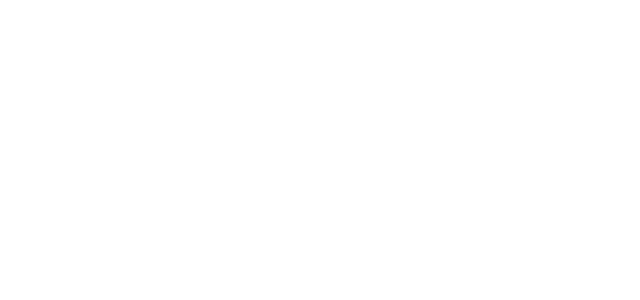
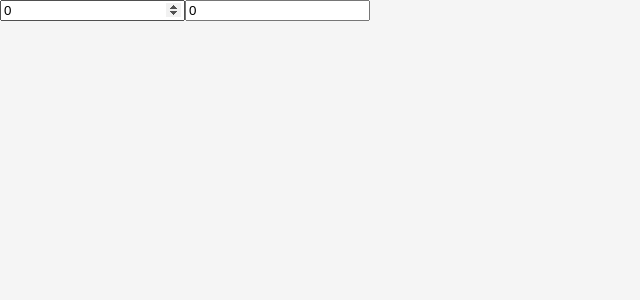
Before and after one commit to Jeongmmin/Kanban-App, a React (Create React App) app: page / in a window 1280 px wide. Shown: the top 300 px of the page, without its empty margins (0-640 px from the left). Built offline with nearby package versions, Linux system fonts and the light colour scheme.

Commit message:
✍ Study get Selector & set Selector

```diff
--- a/src/App.tsx
+++ b/src/App.tsx
@@ -1,77 +1,24 @@
-import { createGlobalStyle } from 'styled-components';
-
-const GlobalStyle = createGlobalStyle`
-/* @import url('https://fonts.googleapis.com/css2?family=Source+Sans+Pro:wght@300;400&display=swap'); */
-/* @import url('https://fonts.googleapis.com/css2?family=PT+Sans:ital,wght@0,700;1,400&display=swap'); */
-@import url('https://fonts.googleapis.com/css2?family=Titillium+Web:wght@300;400&display=swap');
-  html, body, div, span, applet, object, iframe,
-h1, h2, h3, h4, h5, h6, p, blockquote, pre,
-a, abbr, acronym, address, big, cite, code,
-del, dfn, em, img, ins, kbd, q, s, samp,
-small, strike, strong, sub, sup, tt, var,
-b, u, i, center,
-dl, dt, dd, menu, ol, ul, li,
-fieldset, form, label, legend,
-table, caption, tbody, tfoot, thead, tr, th, td,
-article, aside, canvas, details, embed,
-figure, figcaption, footer, header, hgroup,
-main, menu, nav, output, ruby, section, summary,
-time, mark, audio, video {
-  margin: 0;
-  padding: 0;
-  border: 0;
-  /* font-size: 100%; */
-  font: inherit;
-  vertical-align: baseline;
-}
-/* HTML5 display-role reset for older browsers */
-article, aside, details, figcaption, figure,
-footer, header, hgroup, main, menu, nav, section {
-  display: block;
-}
-/* HTML5 hidden-attribute fix for newer browsers */
-*[hidden] {
-    display: none;
-}
-body {
-  line-height: 1;
-  /* font-family: 'Source Sans Pro', sans-serif; */
-  /* font-family: 'PT Sans', sans-serif; */
-  font-family: 'Titillium Web', sans-serif;
-  font-weight: 400;
-  background-color: ${(props) => props.theme.bgColor};
-  color: ${(props) => props.theme.textColor};
-}
-menu, ol, ul {
-  list-style: none;
-}
-blockquote, q {
-  quotes: none;
-}
-blockquote:before, blockquote:after,
-q:before, q:after {
-  content: '';
-  content: none;
-}
-table {
-  border-collapse: collapse;
-  border-spacing: 0;
-}
-* {
-  box-sizing: border-box;
-}
-a {
-  text-decoration: none;
-  color: ${(props) => props.theme.textColor};
-}
-`;
-
+import { useRecoilState, useRecoilValue } from "recoil";
+import { hourSelector, minuteState } from './atom';
 
 function App() {
+  const [minutes, setMinutes] = useRecoilState(minuteState);
+
+  const [hours, setHours] = useRecoilState(hourSelector);
+
+  const onMinuteChange = (event: React.FormEvent<HTMLInputElement>) => {
+    setMinutes(+event.currentTarget.value);
+  };
+
+  const onHoursChange = (event: React.FormEvent<HTMLInputElement>) => {
+    setHours(+event.currentTarget.value);
+  }
+
   return (
-    <>
-    <GlobalStyle />
-  </>
+    <div>
+      <input value={minutes} onChange={onMinuteChange} type="number" placeholder="Minutes" />
+      <input value={hours} onChange={onHoursChange} type="number" placeholder="Hours" />
+    </div>
   );
 }
 
--- a/src/atom.tsx
+++ b/src/atom.tsx
@@ -1 +1,18 @@
 import { atom, selector } from "recoil";
+
+export const minuteState = atom({
+  key: "minutes",
+  default: 0,
+});
+
+export const hourSelector = selector<number>({
+  key: "hours",
+  get: ({ get }) => {
+    const minutes = get(minuteState);
+    return minutes / 60;
+  },
+  set: ({ set }, newValue) => {
+    const minutes = Number(newValue) * 60;
+    set(minuteState, minutes)
+  }
+});
--- a/src/index.tsx
+++ b/src/index.tsx
@@ -1,13 +1,82 @@
 import React from 'react';
 import ReactDOM from 'react-dom';
 import { RecoilRoot } from 'recoil';
-import { ThemeProvider } from 'styled-components';
+import { createGlobalStyle, ThemeProvider } from 'styled-components';
+import App from './App';
 import { lightTheme } from './theme';
+
+const GlobalStyle = createGlobalStyle`
+/* @import url('https://fonts.googleapis.com/css2?family=Source+Sans+Pro:wght@300;400&display=swap'); */
+/* @import url('https://fonts.googleapis.com/css2?family=PT+Sans:ital,wght@0,700;1,400&display=swap'); */
+@import url('https://fonts.googleapis.com/css2?family=Titillium+Web:wght@300;400&display=swap');
+  html, body, div, span, applet, object, iframe,
+h1, h2, h3, h4, h5, h6, p, blockquote, pre,
+a, abbr, acronym, address, big, cite, code,
+del, dfn, em, img, ins, kbd, q, s, samp,
+small, strike, strong, sub, sup, tt, var,
+b, u, i, center,
+dl, dt, dd, menu, ol, ul, li,
+fieldset, form, label, legend,
+table, caption, tbody, tfoot, thead, tr, th, td,
+article, aside, canvas, details, embed,
+figure, figcaption, footer, header, hgroup,
+main, menu, nav, output, ruby, section, summary,
+time, mark, audio, video {
+  margin: 0;
+  padding: 0;
+  border: 0;
+  /* font-size: 100%; */
+  font: inherit;
+  vertical-align: baseline;
+}
+/* HTML5 display-role reset for older browsers */
+article, aside, details, figcaption, figure,
+footer, header, hgroup, main, menu, nav, section {
+  display: block;
+}
+/* HTML5 hidden-attribute fix for newer browsers */
+*[hidden] {
+    display: none;
+}
+body {
+  line-height: 1;
+  /* font-family: 'Source Sans Pro', sans-serif; */
+  /* font-family: 'PT Sans', sans-serif; */
+  font-family: 'Titillium Web', sans-serif;
+  font-weight: 400;
+  background-color: ${(props) => props.theme.bgColor};
+  color: ${(props) => props.theme.textColor};
+}
+menu, ol, ul {
+  list-style: none;
+}
+blockquote, q {
+  quotes: none;
+}
+blockquote:before, blockquote:after,
+q:before, q:after {
+  content: '';
+  content: none;
+}
+table {
+  border-collapse: collapse;
+  border-spacing: 0;
+}
+* {
+  box-sizing: border-box;
+}
+a {
+  text-decoration: none;
+  color: ${(props) => props.theme.textColor};
+}
+`;
 
 ReactDOM.render(
   <React.StrictMode>
     <RecoilRoot>
       <ThemeProvider theme={lightTheme}>
+      <GlobalStyle />
+      <App />
       </ThemeProvider>
     </RecoilRoot>
   </React.StrictMode>,
```
